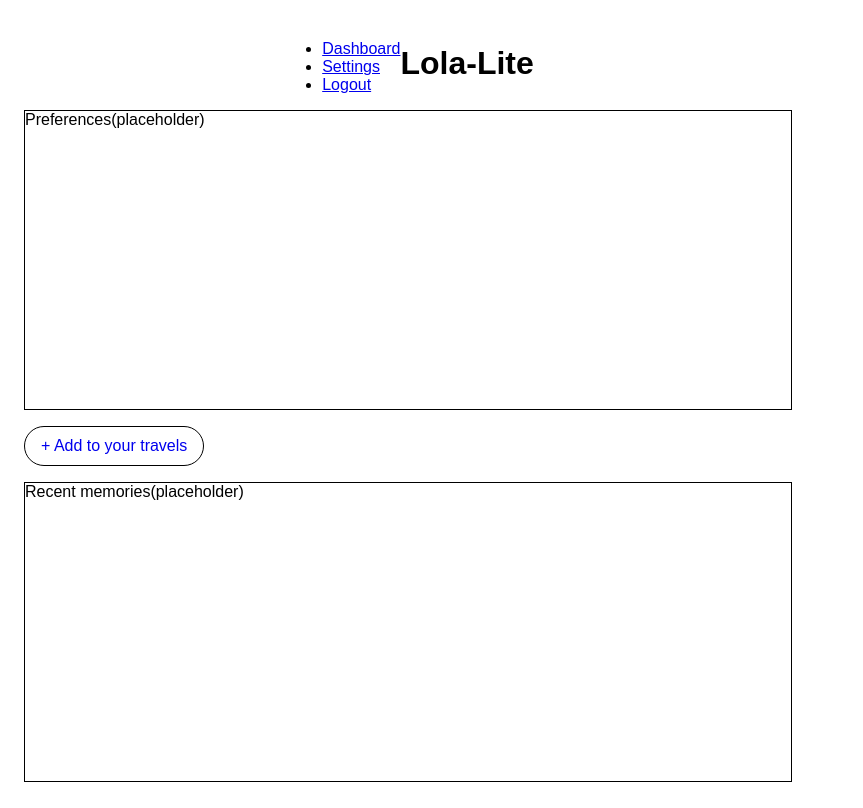
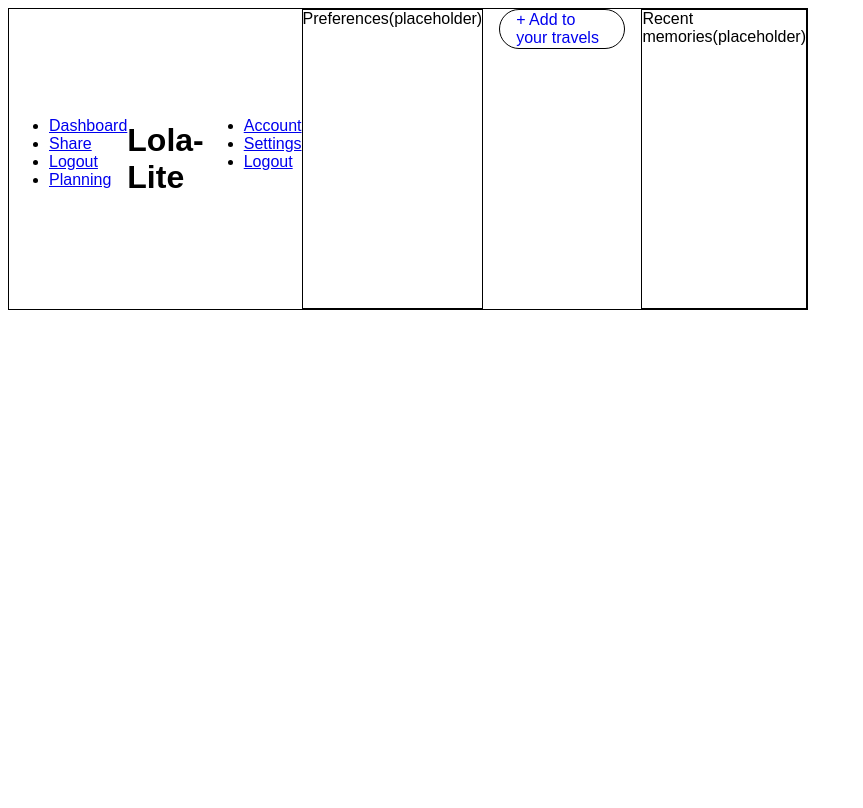
Before and after one commit to arangodavid/LolaLite, a Next.js app: page / in a window 1280 px wide. Shown: the whole page, without its empty margins (0-863 px from the left). Built offline with nearby package versions, Linux system fonts and the light colour scheme.

Commit message:
Dashboard responsive to desktop

```diff
--- a/src/app/page.module.css
+++ b/src/app/page.module.css
@@ -6,7 +6,8 @@
   flex-direction: column;
   align-items: center;
   justify-content: space-between;
-  padding: 1rem;
+  /* padding: 1rem; */
+  border: 1px solid black;
 }
 
 .dashboardHeader {
@@ -45,15 +46,8 @@
   text-decoration: none;
 }
 
-/* Enable hover only on non-touch devices */
-@media (hover: hover) and (pointer: fine) {
-  a.primary:hover {
-    background: var(--button-primary-hover);
-    border-color: transparent;
-  }
-
-  a.secondary:hover {
-    background: var(--button-secondary-hover);
-    border-color: transparent;
+@media screen and (min-width: 750px) {
+  .dashboardMain, .dashboardContent {
+   flex-flow: row nowrap;
   }
 }
--- a/src/app/page.tsx
+++ b/src/app/page.tsx
@@ -8,11 +8,19 @@ export default function Dashboard() {
         <nav>
           <ul>
             <li><Link href="/">Dashboard</Link></li>
-            <li><Link href="/settings">Settings</Link></li>
-            <li><Link href="/logout">Logout</Link></li>
+            <li><Link href="/share">Share</Link></li>
+            <li><Link href="/history">Logout</Link></li>
+            <li><Link href="/history">Planning</Link></li>
           </ul>
         </nav>
         <h1 className={styles.dashboardTitle}>Lola-Lite</h1>
+        <nav>
+          <ul>
+            <li><Link href="/history">Account</Link></li>
+            <li><Link href="/share">Settings</Link></li>
+            <li><Link href="/history">Logout</Link></li>
+          </ul>
+        </nav>
       </header>
       <section className={styles.dashboardContent}>
         <section className={styles.preferences}>Preferences(placeholder)</section>
```
